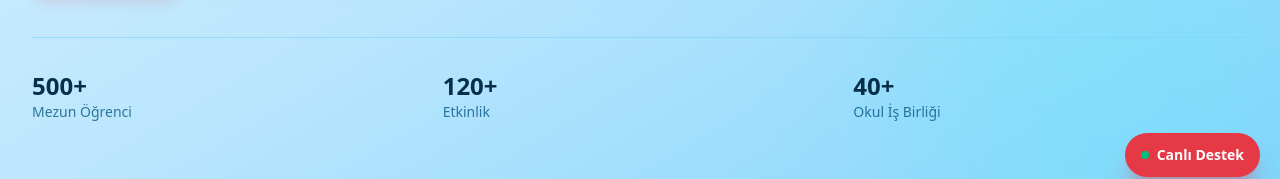
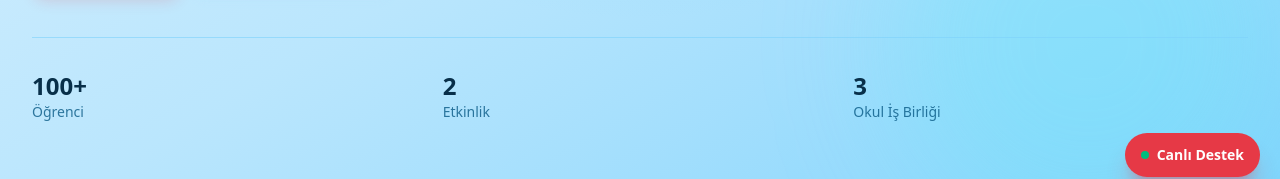
Before and after one commit to Aurotra/d2p-academy, a Next.js app: page / in a window 1280 px wide. Shown: the part 603-782 px from the top of the page. Built offline with nearby package versions, Linux system fonts and the light colour scheme; no server answers; the database is empty.

Commit message:
Hero istatistiklerini güncelle

```diff
--- a/src/presentation/components/home/hero-section.tsx
+++ b/src/presentation/components/home/hero-section.tsx
@@ -43,15 +43,15 @@ export function HeroSection() {
 
           <dl className="mt-10 grid grid-cols-3 gap-4 border-t border-sky-300/60 pt-8">
             <div>
-              <dt className="text-2xl font-bold text-sky-950">500+</dt>
-              <dd className="text-sm text-sky-800/80">Mezun Öğrenci</dd>
+              <dt className="text-2xl font-bold text-sky-950">100+</dt>
+              <dd className="text-sm text-sky-800/80">Öğrenci</dd>
             </div>
             <div>
-              <dt className="text-2xl font-bold text-sky-950">120+</dt>
+              <dt className="text-2xl font-bold text-sky-950">2</dt>
               <dd className="text-sm text-sky-800/80">Etkinlik</dd>
             </div>
             <div>
-              <dt className="text-2xl font-bold text-sky-950">40+</dt>
+              <dt className="text-2xl font-bold text-sky-950">3</dt>
               <dd className="text-sm text-sky-800/80">Okul İş Birliği</dd>
             </div>
           </dl>
```
